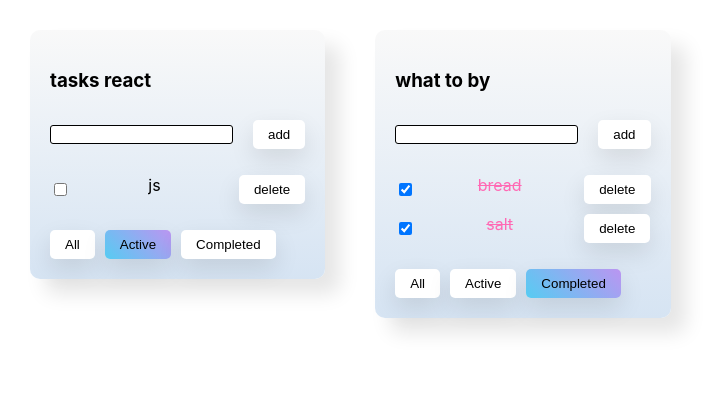
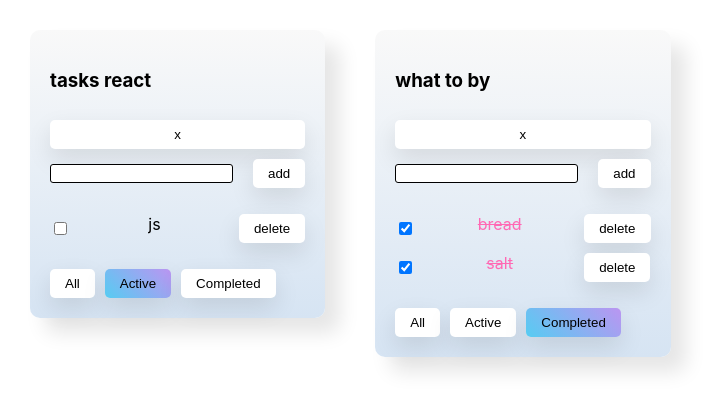
Before and after one commit to splinshady/todoList, a React (Create React App) app: page / in a window 1280 px wide. Shown: the top 410 px of the page, without its empty margins (0-719 px from the left). Built offline with nearby package versions, Linux system fonts and the light colour scheme.

Commit message:
feat: add delete todolist btn

```diff
--- a/src/App.tsx
+++ b/src/App.tsx
@@ -47,6 +47,14 @@ function App() {
         }
     }
 
+    const removeTodoList = (todoListID: string) => {
+        let filteredTodoList = todoLists.filter(list => list.id !== todoListID)
+        setTodoLists(filteredTodoList);
+
+        delete allTasks[todoListID]
+        setAllTasks({...allTasks})
+    }
+
     const todoListID1 = v1()
     const todoListID2 = v1()
 
@@ -84,6 +92,7 @@ function App() {
                         }
                     }
                     return <TodoList
+                        removeTodoList={removeTodoList}
                         todoListID={todoList.id}
                         key={todoList.id}
                         title={todoList.title}
--- a/src/conponents/todoList/TodoList.tsx
+++ b/src/conponents/todoList/TodoList.tsx
@@ -18,6 +18,7 @@ type TodoListPropsType = {
     changeTaskStatus: (taskID: string, isDone: boolean, todoListID: string) => void
     filter: TaskFilterType,
     todoListID: string,
+    removeTodoList: (todoListID: string) => void
 }
 
 const TodoList: React.FC<TodoListPropsType> = (props) => {
@@ -57,6 +58,7 @@ const TodoList: React.FC<TodoListPropsType> = (props) => {
     return (
         <div className={style.todo_List}>
             <h3>{props.title}</h3>
+            <Button callback={() => props.removeTodoList(props.todoListID)} title={'x'}/>
 
             <div className={style.input_container}>
                 {inputError && <span className={style.input_message_error}>incorrect task name</span>}
```
